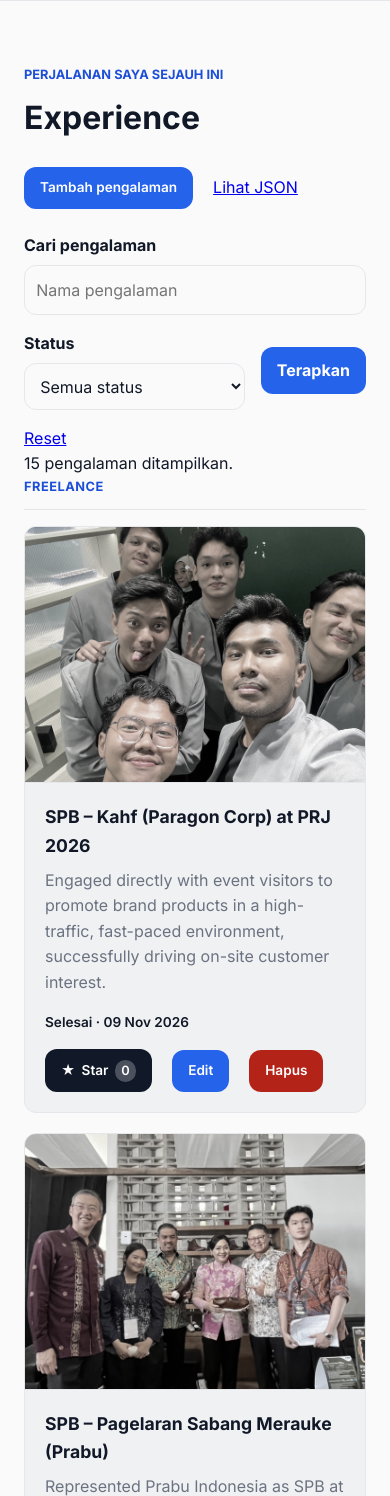
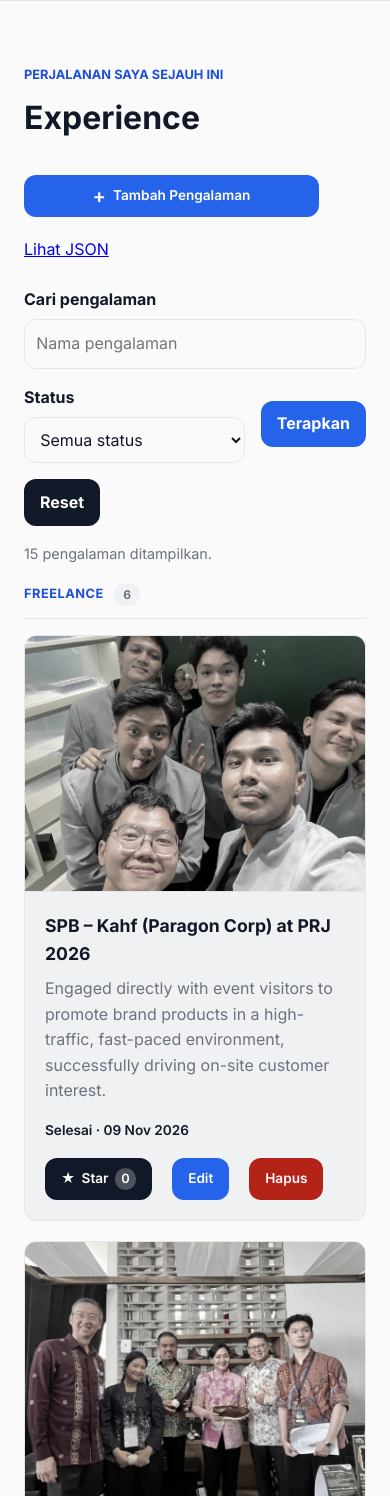
Before and after one commit to williamorln/myportofolio, a Django app: page /experience/ in a window 390 px wide. Shown: the part 179-1675 px from the top of the page. Run offline with Django 5.2, Linux system fonts and the light colour scheme; the visitor is signed in with stand-in values (Sample User, id 1); data comes from the database, SQL or seed files in the repository; data that the repository does not hold is empty.

Commit message:
feat: complete assignment 5 AJAX experience flow

```diff
--- a/main/forms.py
+++ b/main/forms.py
@@ -46,7 +46,16 @@ class ExperienceForm(ModelForm):
         return description
 
     def clean_thumbnail(self):
-        return strip_tags(self.cleaned_data.get('thumbnail') or '').strip()
+        thumbnail = strip_tags(
+            self.cleaned_data.get('thumbnail') or '',
+        ).strip()
+        if thumbnail and not thumbnail.lower().startswith(
+            ('https://', 'http://', '/static/'),
+        ):
+            raise ValidationError(
+                'Gunakan URL HTTP(S) atau path gambar yang dimulai dengan /static/.',
+            )
+        return thumbnail
 
 
 class ProjectForm(ModelForm):
--- a/main/views.py
+++ b/main/views.py
@@ -97,15 +97,14 @@ def _filtered_experiences(request):
 
 
 def show_experience(request):
-    experiences = list(_filtered_experiences(request))
     context = {
         'name': 'William Orlando',
         'npm': '2506657390',
         'study_program': 'S1 Sistem Informasi',
-        'experience_list': experiences,
         'title_query': request.GET.get('title', '').strip(),
         'status_query': request.GET.get('status', ''),
         'is_editor': _is_editor(request.user),
+        'form': ExperienceForm(),
         'active_page': 'experience',
     }
     return render(request, 'experience.html', context)
--- a/static/css/style.css
+++ b/static/css/style.css
@@ -660,6 +660,25 @@ h1, h2, h3 {
   font-size: 2rem;
 }
 
+.experience-header {
+  display: flex;
+  align-items: center;
+  justify-content: space-between;
+  gap: 1rem;
+  margin-bottom: 1.5rem;
+}
+
+.experience-header h1 {
+  margin-bottom: 0;
+}
+
+.experience-result-count {
+  min-height: 1.6rem;
+  margin: 1rem 0;
+  color: var(--text-muted);
+  font-size: 0.9rem;
+}
+
 .experience-group {
   margin-bottom: 3rem;
 }
@@ -673,6 +692,32 @@ h1, h2, h3 {
   margin-bottom: 1rem;
   padding-bottom: 0.75rem;
   border-bottom: 1px solid var(--line);
+}
+
+.experience-group-heading {
+  display: flex;
+  align-items: center;
+  gap: 0.65rem;
+  margin-bottom: 1rem;
+  padding-bottom: 0.75rem;
+  border-bottom: 1px solid var(--line);
+}
+
+.experience-group-heading .experience-group-title {
+  margin: 0;
+  padding: 0;
+  border: 0;
+}
+
+.experience-group-count {
+  min-width: 1.6rem;
+  padding: 0.1rem 0.45rem;
+  border-radius: 999px;
+  background: var(--surface-alt);
+  color: var(--text-muted);
+  font-size: 0.75rem;
+  font-weight: 700;
+  text-align: center;
 }
 
 .experience-grid {
@@ -1161,7 +1206,7 @@ body:has(#theme-toggle:checked) .experience-status-ongoing {
   display: none !important;
 }
 
-.project-form-modal {
+.form-modal {
   display: none;
   position: fixed;
   inset: 0;
@@ -1178,11 +1223,11 @@ body:has(#theme-toggle:checked) .experience-status-ongoing {
   justify-content: center;
 }
 
-.project-form-modal:popover-open {
+.form-modal:popover-open {
   display: flex;
 }
 
-.project-form-modal__backdrop {
+.form-modal__backdrop {
   position: absolute;
   inset: 0;
   width: 100%;
@@ -1193,7 +1238,7 @@ body:has(#theme-toggle:checked) .experience-status-ongoing {
   cursor: default;
 }
 
-.project-form-modal__content {
+.form-modal__content {
   position: relative;
   z-index: 1;
   width: min(100%, 640px);
@@ -1206,12 +1251,12 @@ body:has(#theme-toggle:checked) .experience-status-ongoing {
   box-shadow: 0 1rem 3rem rgba(28, 25, 23, 0.22);
 }
 
-.project-form-modal__content h2 {
+.form-modal__content h2 {
   margin: 0 2.5rem 1.25rem 0;
   font-size: 1.5rem;
 }
 
-.project-form-modal__close {
+.form-modal__close {
   position: absolute;
   top: 1rem;
   right: 1rem;
@@ -1224,7 +1269,7 @@ body:has(#theme-toggle:checked) .experience-status-ongoing {
   cursor: pointer;
 }
 
-.project-form-modal__actions {
+.form-modal__actions {
   display: flex;
   justify-content: flex-end;
   gap: 0.75rem;
@@ -1279,23 +1324,28 @@ body:has(#theme-toggle:checked) .experience-status-ongoing {
 .toast-normal { border-left: 4px solid var(--accent); }
 
 @media (max-width: 600px) {
-  .project-form-modal {
+  .experience-header {
+    align-items: flex-start;
+    flex-direction: column;
+  }
+
+  .form-modal {
     align-items: flex-end;
     padding: 0;
   }
 
-  .project-form-modal__content {
+  .form-modal__content {
     width: 100%;
     max-height: 90vh;
     padding: 1.25rem;
     border-radius: var(--radius) var(--radius) 0 0;
   }
 
-  .project-form-modal__actions {
+  .form-modal__actions {
     flex-direction: column-reverse;
   }
 
-  .project-form-modal__actions .button {
+  .form-modal__actions .button {
     width: 100%;
     text-align: center;
   }
--- a/templates/base.html
+++ b/templates/base.html
@@ -9,6 +9,7 @@
   <link rel="preconnect" href="https://fonts.gstatic.com" crossorigin>
   <link href="https://fonts.googleapis.com/css2?family=Inter:wght@400;500;600;700;800&display=swap" rel="stylesheet">
   <link rel="stylesheet" href="{% static 'css/style.css' %}">
+  <script src="{% static 'js/ajax-utils.js' %}"></script>
   {% block meta %}{% endblock meta %}
 </head>
 <body>
--- a/templates/experience.html
+++ b/templates/experience.html
@@ -1,24 +1,47 @@
 {% extends "base.html" %}
+{% load static %}
 {% block meta %}
   <title>Experience - {{ name }}</title>
 {% endblock meta %}
 {% block content %}
   <main>
-    <section class="experience-section" id="experience">
+    <section class="experience-section"
+             id="experience-app"
+             data-list-endpoint="{% url 'main:get_experience_json' %}"
+             data-create-endpoint="{% url 'main:create_experience_ajax' %}"
+             data-star-url-template="{% url 'main:toggle_experience_star' '00000000-0000-0000-0000-000000000000' %}"
+             data-update-url-template="{% url 'main:update_experience' '00000000-0000-0000-0000-000000000000' %}"
+             data-delete-url-template="{% url 'main:delete_experience' '00000000-0000-0000-0000-000000000000' %}"
+             data-is-authenticated="{{ user.is_authenticated|yesno:'true,false' }}"
+             data-is-superuser="{{ user.is_superuser|yesno:'true,false' }}"
+             data-is-editor="{{ is_editor|yesno:'true,false' }}"
+             data-csrf-token="{{ csrf_token }}">
       <div class="container">
         <p class="section-kicker">Perjalanan saya sejauh ini</p>
+        <div class="experience-header">
           <h1>Experience</h1>
-
           <div class="project-actions">
             {% if user.is_superuser %}
-            <a class="button" href="{% url 'main:create_experience' %}">Tambah pengalaman</a>
+              <button type="button"
+                      class="button project-add-button"
+                      popovertarget="add-experience-modal">
+                <span aria-hidden="true">+</span>
+                Tambah Pengalaman
+              </button>
             {% endif %}
-          <a href="{% url 'main:get_experience_json' %}?{{ request.GET.urlencode }}">Lihat JSON</a>
+            <a id="experience-json-link"
+               href="{% url 'main:get_experience_json' %}">Lihat JSON</a>
           </div>
-        <form method="get" class="experience-filters">
+        </div>
+
+        <form id="experience-filter-form" class="experience-filters">
           <div class="form-group">
             <label for="experience-title">Cari pengalaman</label>
-            <input id="experience-title" type="search" name="title" value="{{ title_query }}" placeholder="Nama pengalaman">
+            <input id="experience-title"
+                   type="search"
+                   name="title"
+                   value="{{ title_query }}"
+                   placeholder="Nama pengalaman">
           </div>
           <div class="form-group">
             <label for="experience-status">Status</label>
@@ -29,59 +52,27 @@
             </select>
           </div>
           <button class="button" type="submit">Terapkan</button>
-          <a href="{% url 'main:show_experience' %}">Reset</a>
+          <button id="experience-reset" class="button button-secondary" type="button">Reset</button>
         </form>
-        <p>{{ experience_list|length }} pengalaman ditampilkan.</p>
 
-        {% regroup experience_list by get_category_display as experience_groups %}
-        {% for group in experience_groups %}
-          <div class="experience-group">
-            <h2 class="experience-group-title">{{ group.grouper }}</h2>
-            <div class="experience-grid">
-              {% for experience in group.list %}
-                <article class="experience-card">
-                  {% if experience.thumbnail %}
-                    <div class="experience-thumbnail-frame">
-                      <img
-                        class="experience-thumbnail{% if experience.title == 'Self-Started Floral Business' or experience.title == 'Academic & Teaching Staff – BETIS Fasilkom UI' %} experience-thumbnail--portrait{% endif %}"
-                        src="{{ experience.thumbnail }}"
-                        alt="Thumbnail {{ experience.title }}"
-                      >
+        <p id="experience-result-count" class="experience-result-count" aria-live="polite"></p>
+        <div id="experience-loading" class="empty-state hide" aria-live="polite">
+          <p>Memuat pengalaman...</p>
         </div>
-                  {% endif %}
-                  <div class="experience-card-body">
-                    <h3>{{ experience.title }}</h3>
-                    <p class="experience-description">
-                      {{ experience.description }}
-                    </p>
-
-                    {% if experience.is_ongoing %}
-                      <p class="experience-status experience-status-ongoing">
-                        Sedang berlangsung
-                      </p>
-                    {% else %}
-                      <p class="experience-status">Selesai &middot; {{ experience.ended_at|date:"d M Y" }}</p>
-                    {% endif %}
-                    <div class="project-actions">
-                      {% include "components/experience_star.html" with experience=experience %}
-                      {% if user.is_superuser or is_editor %}
-                        <a class="button" href="{% url 'main:update_experience' experience.id %}" aria-label="Edit {{ experience.title }}">Edit</a>
-                      {% endif %}
-                      {% if user.is_superuser %}
-                        <a class="button button-danger" href="{% url 'main:delete_experience' experience.id %}" aria-label="Hapus {{ experience.title }}">Hapus</a>
-                      {% endif %}
+        <div id="experience-error" class="empty-state hide" role="alert">
+          <p>Gagal memuat data pengalaman. Silakan coba lagi.</p>
+          <button id="experience-retry" class="button" type="button">Coba Lagi</button>
         </div>
+        <div id="experience-empty" class="empty-state hide">
+          <p>Belum ada pengalaman yang sesuai dengan pencarian.</p>
         </div>
-                </article>
-              {% endfor %}
-            </div>
-          </div>
-        {% empty %}
-          <p class="empty-state">
-            {% if title_query or status_query %}Tidak ada pengalaman yang cocok. Coba ubah filter atau tekan Reset.{% else %}Belum ada pengalaman yang ditambahkan.{% endif %}
-          </p>
-        {% endfor %}
+        <div id="experience-groups" class="hide"></div>
       </div>
     </section>
   </main>
+
+  {% if user.is_superuser %}
+    {% include "components/experience_form_modal.html" %}
+  {% endif %}
+  <script src="{% static 'js/experience.js' %}"></script>
 {% endblock content %}
```
Also changed, not shown: main/tests.py (+79 -31 lines), templates/components/project_form_modal.html (+5 -5 lines), templates/projects.html (+4 -27 lines), README.md. Lines whose indentation alone changed are shown as unchanged.
